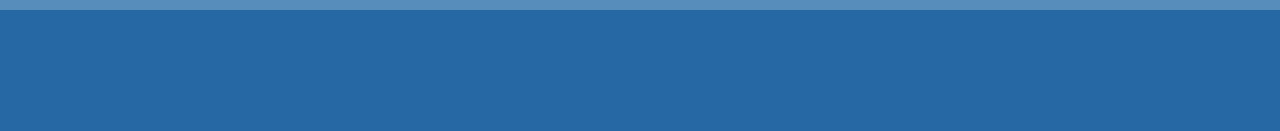
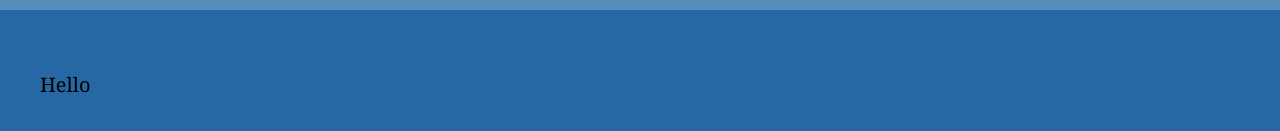
Before and after one commit to lsvelikov/TillApp, an Angular app: page / in a window 1280 px wide. Shown: the part 235-366 px from the top of the page. Built offline with nearby package versions, Linux system fonts and the light colour scheme.

Commit message:
creating footer

```diff
--- a/src/app/app.component.html
+++ b/src/app/app.component.html
@@ -11,7 +11,7 @@
 
   <section class="site-section site-footer">
       <div class="container">
-
+          <app-footer></app-footer>
       </div>
   </section>
 
--- a/src/app/app.component.ts
+++ b/src/app/app.component.ts
@@ -1,10 +1,11 @@
 import { Component } from '@angular/core';
 import { HeaderComponent } from "./header/header.component";
+import { FooterComponent } from "./footer/footer.component";
 
 @Component({
   selector: 'app-root',
   standalone: true,
-  imports: [HeaderComponent],
+  imports: [HeaderComponent, FooterComponent],
   templateUrl: './app.component.html',
   styleUrl: './app.component.css'
 })
--- /dev/null
+++ b/src/app/footer/footer.component.html
@@ -0,0 +1 @@
+<p>Hello</p>
```
Also changed, not shown: src/app/footer/footer.component.ts (added, +12 -0 lines), src/app/footer/footer.component.css (added), 1 other file (tests, documents, lock files or other folders).
